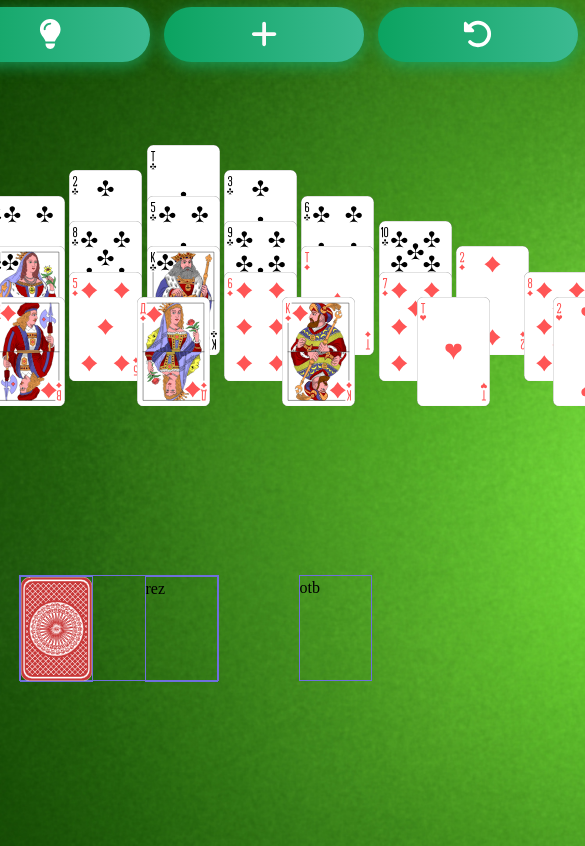
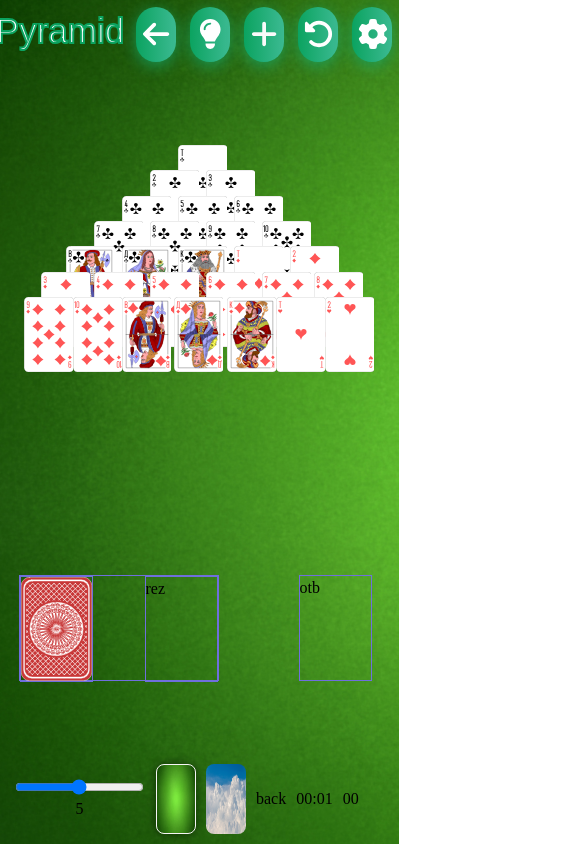
Before and after one commit to Igogoblin/pyramid, a React (Vite) app in the folder pyramid/: page / in a window 390 px wide. Shown: the top 846 px of the page, 585 px wide, since content can reach past the window. Built offline with nearby package versions, Linux system fonts and the light colour scheme; a web font is replaced by a local one.

Commit message:
fix size body

```diff
--- a/pyramid/src/App.css
+++ b/pyramid/src/App.css
@@ -1,9 +1,9 @@
 body {
   display: flex;
   justify-content: center;
-  height: 1000px;
+  height: 100%;
   background-image: url("../src/assets/backgrounds/default.jpg");
   background-size: 100%;
-  background-repeat:no-repeat;
+  background-repeat: no-repeat;
   background-size: cover;
 }
--- a/pyramid/src/components/body/Body.jsx
+++ b/pyramid/src/components/body/Body.jsx
@@ -6,7 +6,7 @@ import { useSelector } from "react-redux";
 
 const Body = () => {
   const card = useSelector((state) => state.pyramid.cards);
-  const size = useSelector((state)=>state.pyramid.cardSize);
+  const size = useSelector((state) => state.pyramid.cardSize);
   console.log(size);
   // console.log(card);
   // const arr = [
@@ -33,8 +33,8 @@ const Body = () => {
                   // height: "18%"
                   // width: "80px",
                   // height: "116px"
-                  width: `calc(73px + ${size}px)`,
-                  height: `calc(109px + ${size*2}px)`
+                  width: `calc(49px + ${size}px)`,
+                  height: `calc(75px + ${size * 2}px)`,
                 }}
               ></div>
             )
--- a/pyramid/src/components/body/body.module.css
+++ b/pyramid/src/components/body/body.module.css
@@ -44,6 +44,7 @@
 @media (max-width: 767px) {
   .area {
     width: 80%;
+    min-width: 350px;
   }
 }
 .level {
--- a/pyramid/src/components/header/header.module.css
+++ b/pyramid/src/components/header/header.module.css
@@ -174,6 +174,7 @@ div > h1 {
 
   .btn_hover {
     margin: 20px 10px 10px;
+    width: 40px;
   }
 
   div > h1 {
@@ -192,6 +193,7 @@ div > h1 {
 
   .btn_hover {
     font-size: 30px;
+    width: 40px;
     margin: 7px;
   }
 
```
